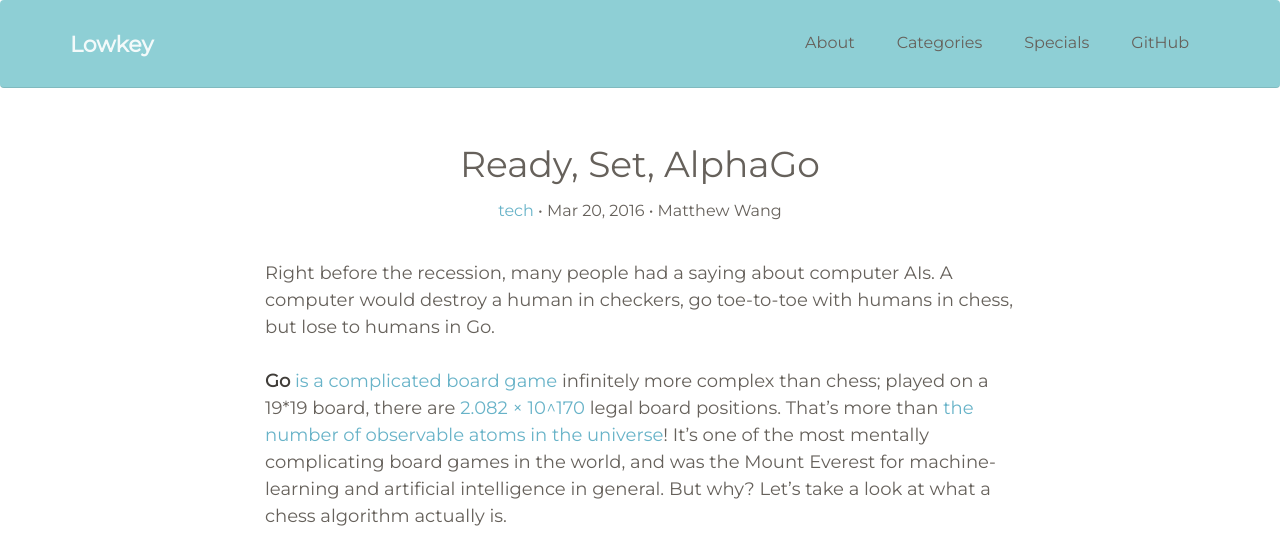
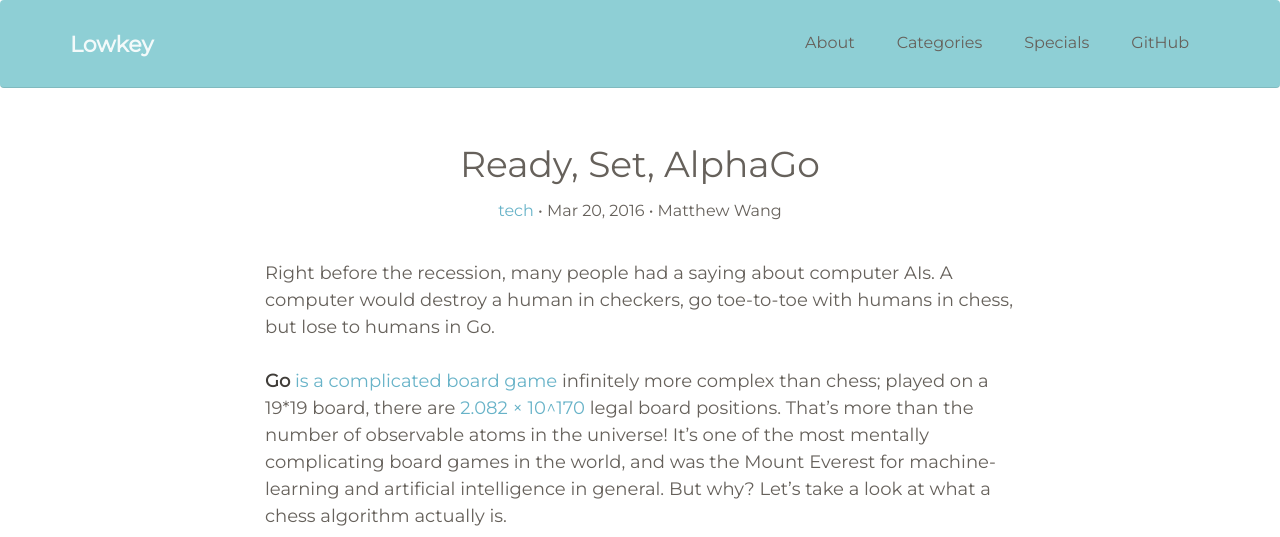
Before and after one commit to mattxwang/lowkey, a Jekyll site: the page built from _posts/2016-03-20-ready-set-alphago.markdown, in a window 1280 px wide, cut to the strip 0-537 px from the top of the page. Built offline with Jekyll 4.4.1, drawn with Linux system fonts in a browser that asks for light colours; some of the changed lines change nothing that is shown.

```diff
--- a/_posts/2016-03-20-ready-set-alphago.markdown
+++ b/_posts/2016-03-20-ready-set-alphago.markdown
@@ -7,7 +7,7 @@
 
 Right before the recession, many people had a saying about computer AIs. A computer would destroy a human in checkers, go toe-to-toe with humans in chess, but lose to humans in Go.
 
-**Go** [is a complicated board game](http://www.usgo.org/what-go) infinitely more complex than chess; played on a 19*19 board, there are [2.082 × 10^170](http://senseis.xmp.net/?NumberOfPossibleGoGames) legal board positions. That's more than [the number of observable atoms in the universe](http://www.universetoday.com/36302/atoms-in-the-universe/)! It's one of the most mentally complicating board games in the world, and was the Mount Everest for machine-learning and artificial intelligence in general. But why? Let's take a look at what a chess algorithm actually is.
+**Go** [is a complicated board game](http://www.usgo.org/what-go) infinitely more complex than chess; played on a 19*19 board, there are [2.082 × 10^170](http://senseis.xmp.net/?NumberOfPossibleGoGames) legal board positions. That's more than the number of observable atoms in the universe! It's one of the most mentally complicating board games in the world, and was the Mount Everest for machine-learning and artificial intelligence in general. But why? Let's take a look at what a chess algorithm actually is.
 
 ![Chess Tree Algorithm](http://matthewwang.me/blog/img/2016-03-20-chess.png "Chess Tree Algorithm")
 
```
